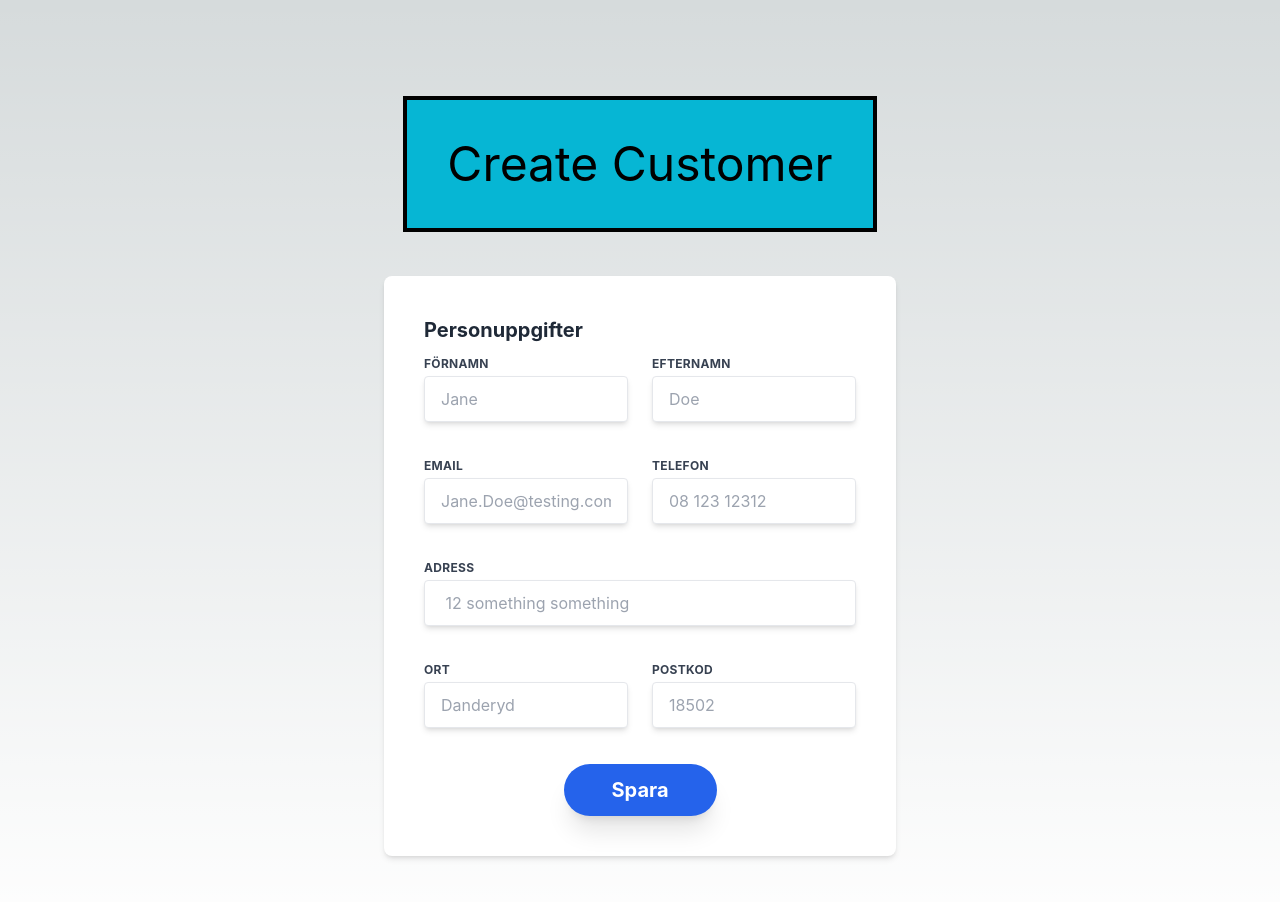
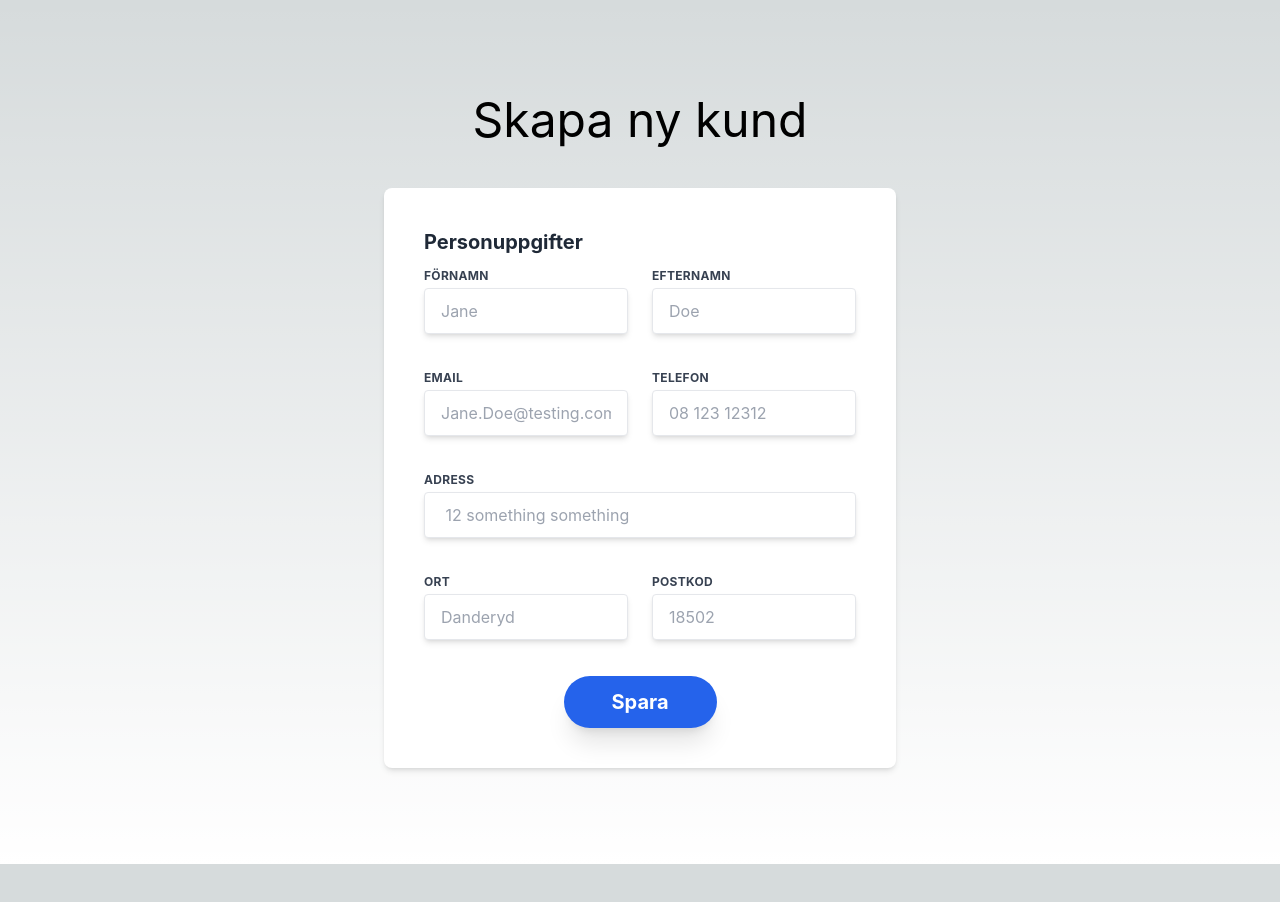
Before and after one commit to sharpness-se/hassessolskydd, a React (Create React App) app in the folder client/: page /skapakund in a window 1280 px wide. Shown: the top 902 px of the page. After the commit the page ends 864 px from the top, so only its background shows below. Built offline with nearby package versions, Linux system fonts and the light colour scheme.

Commit message:
temporary title fix

```diff
--- a/client/src/pages/CreateCustomerPageComponent.tsx
+++ b/client/src/pages/CreateCustomerPageComponent.tsx
@@ -5,8 +5,8 @@ export default function CreateCustomerPageComponent() {
 
   return (
     <div className="flex min-h-screen flex-col items-center p-24 ">
-      <h1 className="text-5xl bg-cyan-500 text-black border-black border-4 p-10 mb-11">
-        Create Customer
+      <h1 className="text-5xl mb-11">
+        Skapa ny kund
       </h1>
       <CreateCustomerComponent/>
     </div>
```
